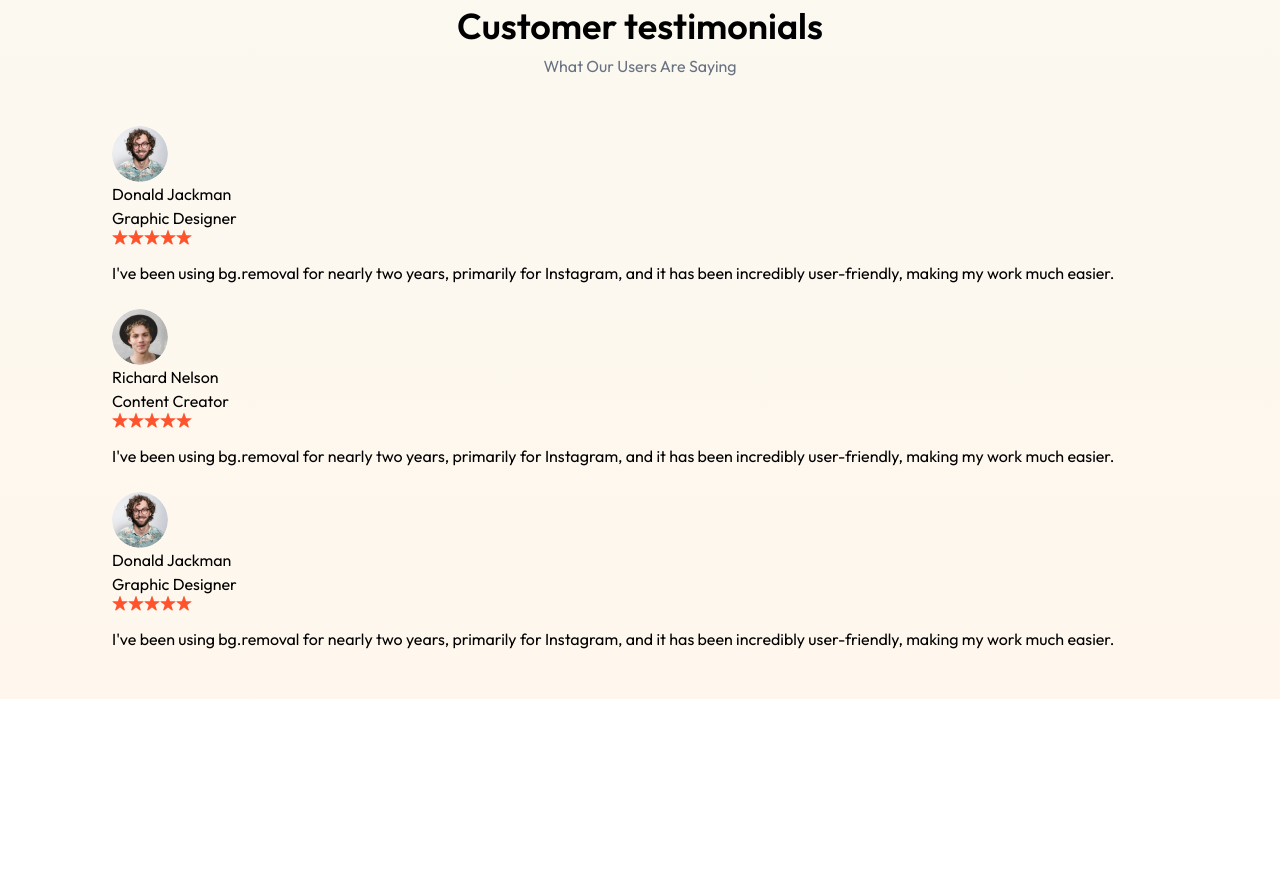
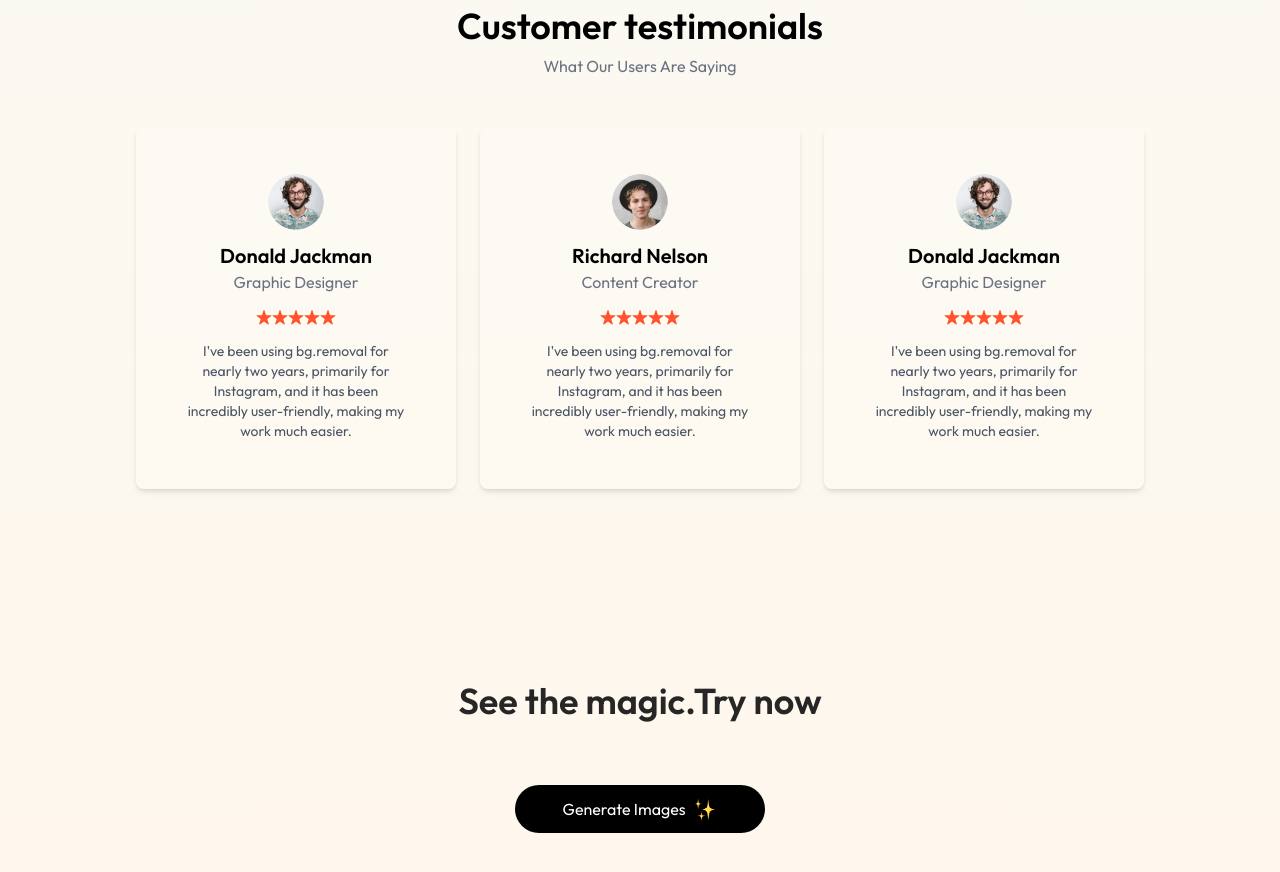
Before and after one commit to nirajbhayera4/imagify-Text-to-SaaS, a React (Vite) app in the folder client/: page / in a window 1280 px wide. Shown: the part 1980-2852 px from the top of the page. Before the commit the page ends 2759 px from the top, so only its background shows below. Built offline with nearby package versions, Linux system fonts and the light colour scheme.

Commit message:
Add Generate button component and update Home page
Introduced a new Generatebtn component with a styled button and heading. Enhanced the Testimonials component with improved styling and layout. Updated the Home page to include the new Generatebtn component.

```diff
--- /dev/null
+++ b/client/src/components/Generatebtn.jsx
@@ -0,0 +1,11 @@
+import React from 'react'
+import { assets } from '../assets/icons/assets'
+
+const Generatebtn = () => {
+  return (
+    <div className='pb-16 text-center'><h1 className='text-2xl md:text-3xl lg:text-4xl mt-4 font-semibold text-neutral-800 py-6 md:py-16'>See the magic.Try now</h1>
+    <button className='inline-flex items-center gap-2 px-12 py-3 rounded-full bg-black text-white m-auto hover:scale-105 transition-all duration-500'>Generate Images <img src={assets.star_group} alt=""  className='h-6'/></button></div>
+  )
+}
+
+export default Generatebtn
--- a/client/src/components/Testimonials.jsx
+++ b/client/src/components/Testimonials.jsx
@@ -8,17 +8,17 @@ const Testimonials = () => {
             <p className='text-gray-500 mb-12'>What Our Users Are Saying</p>
             <div className='flex flex-wrap gap-6'>
                 {testimonialsData.map((testimonial, index) => (
-                    <div key={index}>
-                        <div>
+                    <div className="bg-white/20 p-12 rounded-lg shadow-md  w-80 m-auto curosr-pointer hover:scale-[1.02] transition-all "key={index}>
+                        <div className='flex flex-col items-center'>
                             <img src={testimonial.image} alt="" className='rounded-full w-14' />
-                            <h2>{testimonial.name}</h2>
-                            <p>{testimonial.role}</p>
+                            <h2 className='text-xl font-semibold mt-3'>{testimonial.name}</h2>
+                            <p className='text-gray-500 mb-4'>{testimonial.role}</p>
                             <div className='flex mb-4'>
                                 {Array(testimonial.stars).fill().map((_, i) => (
                                     <img key={i} src={assets.rating_star} alt="" />
                                 ))}
                             </div>
-                            <p>{testimonial.text}</p>
+                            <p className='text-center text-sm text-gray-600'>{testimonial.text}</p>
                         </div>
                     </div>
                 ))}
--- a/client/src/pages/Home.jsx
+++ b/client/src/pages/Home.jsx
@@ -3,6 +3,7 @@ import Header from '../components/Header'
 import Steps from '../components/Steps'
 import Description from '../components/Description'
 import Testimonials from '../components/Testimonials'
+import Generatebtn from '../components/Generatebtn'
 
 const Home = () => {
   return (
@@ -11,6 +12,7 @@ const Home = () => {
       <Steps/>
       <Description/>
       <Testimonials/>
+      <Generatebtn/>
     </div>
   )
 }
```
